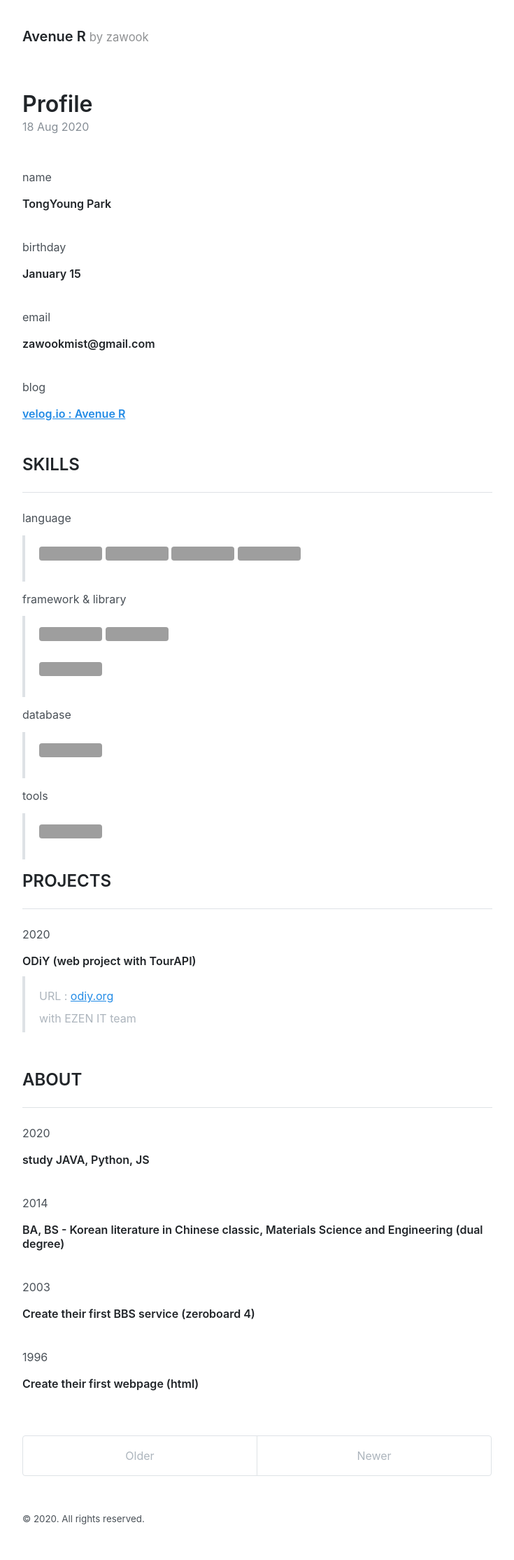
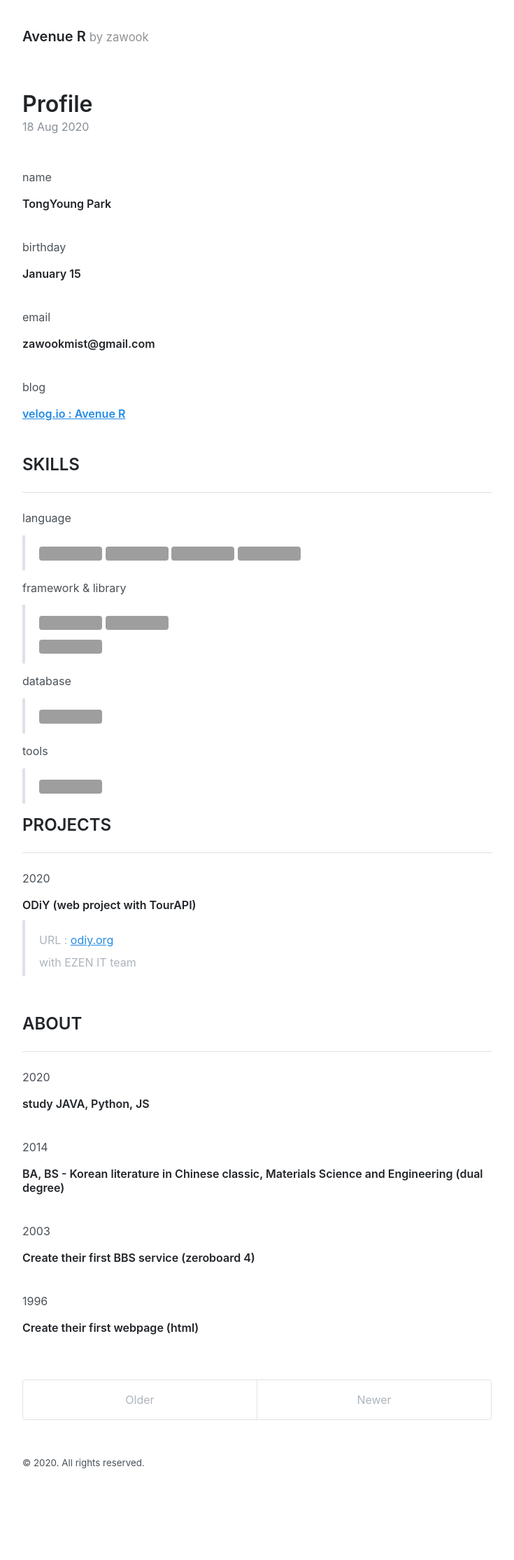
Before and after one commit to zawook/zawook.github.io, a Jekyll site: the page built from index.html, in a window 1280 px wide. Shown: the whole page at 70% size, without its empty margins (272-1007 px from the left). Built offline with Jekyll 4.4.1, drawn with Linux system fonts in a browser that asks for light colours; the list of posts is cut into pages by our own code; after the commit the page ends 2149 px from its top, so only the background shows below that; grey boxes are pictures that could not be loaded.

Commit message:
Update _base.scss

```diff
--- a/_sass/_base.scss
+++ b/_sass/_base.scss
@@ -34,7 +34,6 @@ a {
 
 img {
   max-width: 100%;
-  margin-bottom: var(--spacer);
   border-radius: var(--border-radius);
 }
 
```
